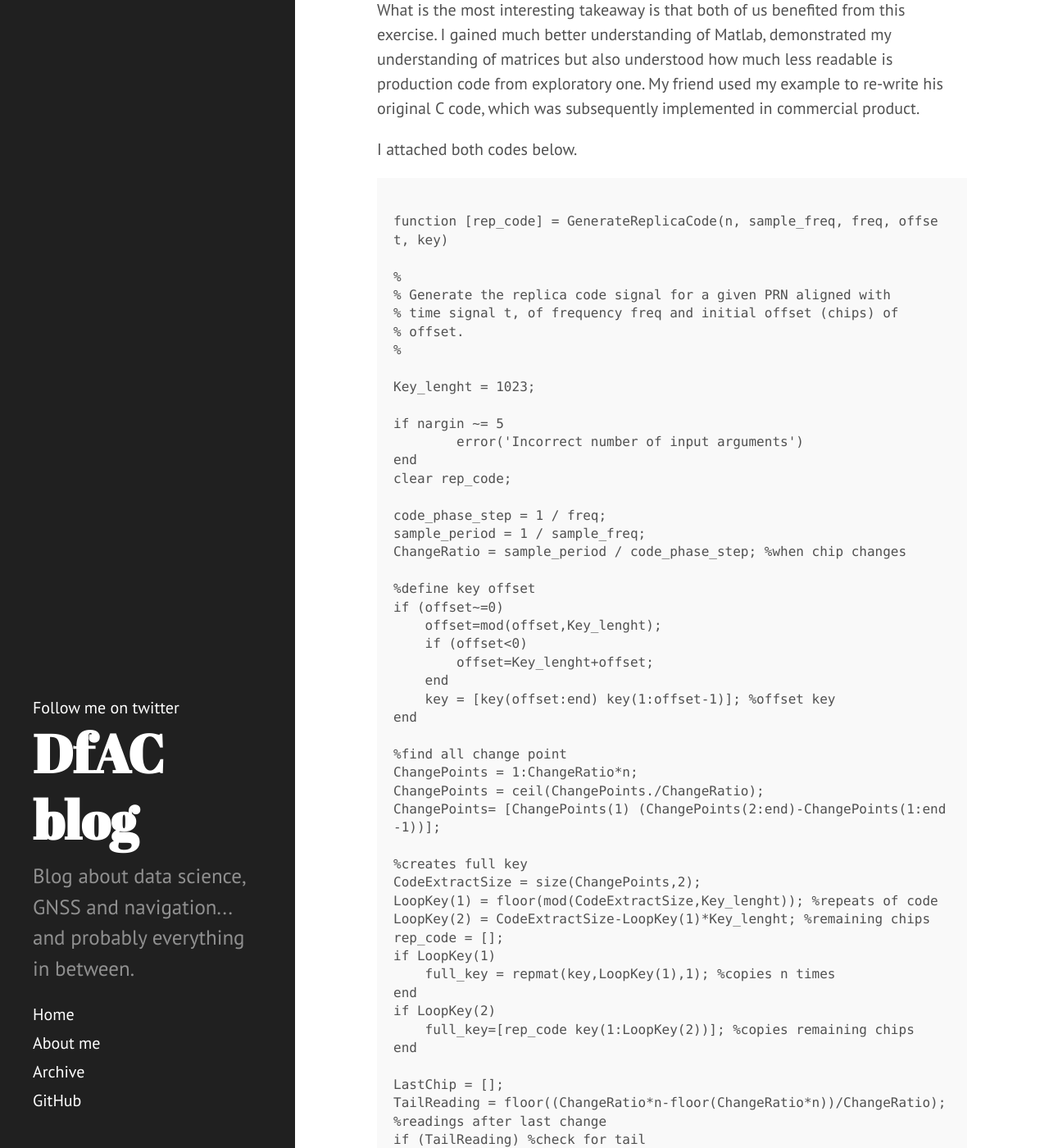
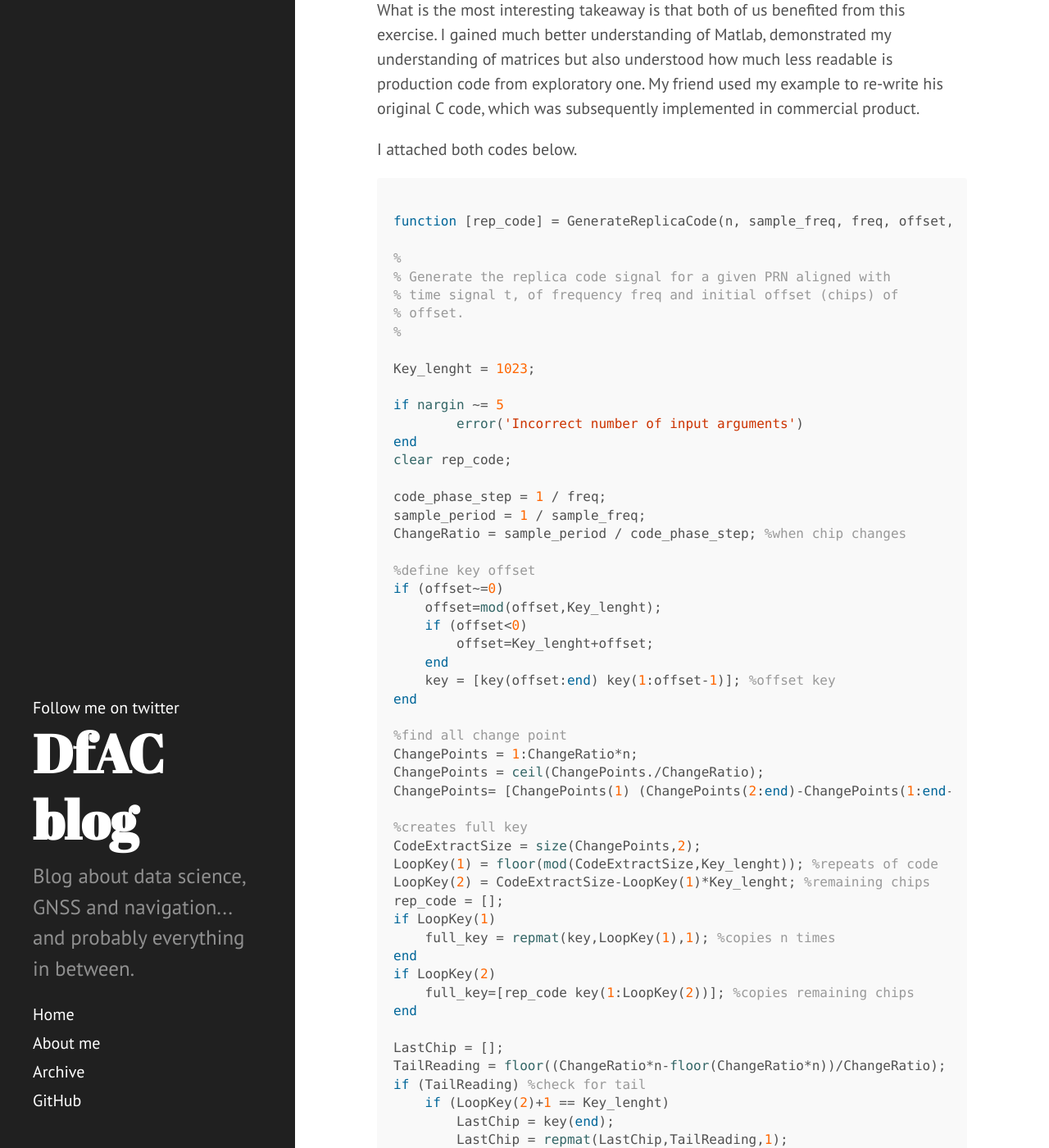
Before and after one commit to DfAC/DfAC.github.io, a Jekyll site: the page built from _posts/2015-9-19-Coding-Example.md, in a window 1280 px wide and 1400 px high, scrolled down 1243 px. Shown: the whole window at 82% size. Built offline with Jekyll 4.4.1, drawn with Linux system fonts in a browser that asks for light colours; comment, search, counter and statistics services are not loaded; some of the changed text lies outside the part shown.

Commit message:
Update 2015-9-19-Coding-Example.md

````diff
--- a/_posts/2015-9-19-Coding-Example.md
+++ b/_posts/2015-9-19-Coding-Example.md
@@ -20,7 +20,7 @@ What is the most interesting takeaway is that both of us benefited from this exe
 
 I attached both codes below.
 
-```Matlab
+```matlab
 
 function [rep_code] = GenerateReplicaCode(n, sample_freq, freq, offset, key)
 
@@ -90,7 +90,6 @@ rep_code=reshape(rep_code',1,[]);
 %remove all "skipped" chips and add tail
 rep_code = [rep_code(rep_code<100) LastChip'];
 
-
 end %function
 
 ```
@@ -100,7 +99,6 @@ I based my Matlab implementation on the C code below. It is worth noticing that
 
 ```C
 #include "mex.h"
-
 /* function [rep_code] = GenerateReplicaCode(n, sample_freq, freq, offset, key) */
 
 /*
````
Also changed, not shown: other parts of _posts/2015-9-19-Coding-Example.md (+1 -1 lines).
